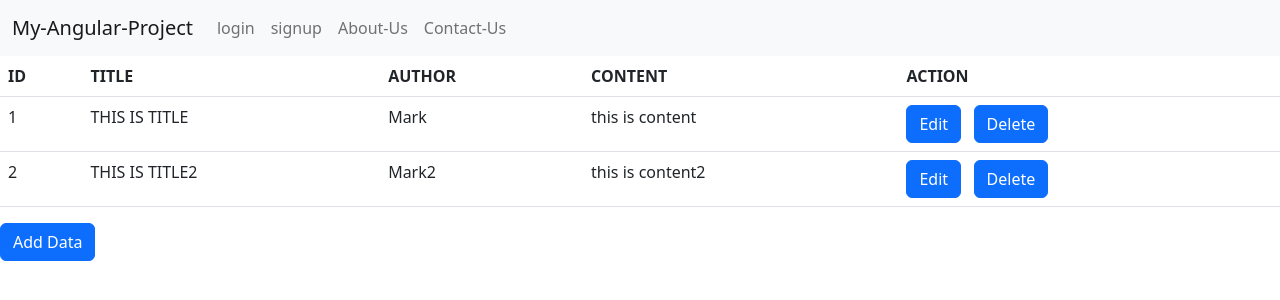
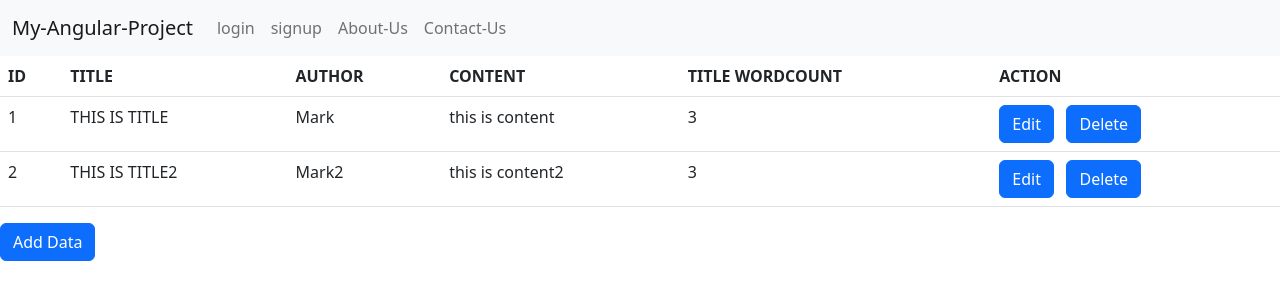
Before and after one commit to satyam1509/angular-p1, an Angular app: page /login in a window 1280 px wide. Both pictures are taken after typing "name@example.com", "Sample123" into the empty fields and a click on the button "Login". Shown: the top 300 px of the page. Built offline with nearby package versions, Linux system fonts and the light colour scheme.

Commit message:
initial commit

```diff
--- a/src/app/admin/admin.module.ts
+++ b/src/app/admin/admin.module.ts
@@ -5,6 +5,7 @@ import { RouterModule } from '@angular/router';
 import { CreateComponent } from './create/create.component';
 import { FormsModule, ReactiveFormsModule } from '@angular/forms';
 import { EditComponent } from './edit/edit.component';
+import { WordcountPipe } from '../wordcount.pipe';
 
 
 
@@ -14,6 +15,7 @@ import { EditComponent } from './edit/edit.component';
     DashboardComponent,
     CreateComponent,
     EditComponent,
+    WordcountPipe
 
 
   ],
--- a/src/app/admin/dashboard/dashboard.component.html
+++ b/src/app/admin/dashboard/dashboard.component.html
@@ -6,6 +6,7 @@
         <th>TITLE</th>
         <th>AUTHOR</th>
         <th>CONTENT</th>
+        <th>TITLE WORDCOUNT</th>
         <th>ACTION</th>
       </tr>
     </thead>
@@ -14,7 +15,8 @@
          <td>{{ Data.id }}</td>
         <td>{{ Data.title | uppercase}}</td>
         <td>{{ Data.author }}</td>
-        <td>{{ Data.content }}</td>
+        <td>{{ Data.content}}</td>
+        <td>{{Data.content |wordcount}}</td>
         <td>
           <a routerLink="edit/{{Data.id}}" class="btn btn-primary btn-block" >Edit</a>
           &nbsp;&nbsp;<button class="btn btn-primary btn-block" (click)="deletedata(Data.id)">Delete</button>
--- a/src/app/admin/dashboard/dashboard.component.ts
+++ b/src/app/admin/dashboard/dashboard.component.ts
@@ -8,6 +8,8 @@ import { DataTransferService } from 'src/app/data-transfer.service';
   styleUrls: ['./dashboard.component.css'],
 })
 export class DashboardComponent implements OnInit {
+
+
   constructor(public dts: DataTransferService) {}
 
   ngOnInit(): void {}
--- a/src/app/app.module.ts
+++ b/src/app/app.module.ts
@@ -7,12 +7,14 @@ import { AuthModule } from './auth/auth.module';
 import { RouterModule } from '@angular/router';
 import { AdminModule } from './admin/admin.module';
 import { NotfoundComponent } from './notfound/notfound.component';
+// import { WordcountPipe } from './wordcount.pipe';
 // import { FormsModule } from '@angular/forms';
 
 @NgModule({
   declarations: [
     AppComponent,
     NotfoundComponent,
+
 
   ],
   imports: [
--- /dev/null
+++ b/src/app/wordcount.pipe.ts
@@ -0,0 +1,11 @@
+import { Pipe, PipeTransform } from '@angular/core';
+
+@Pipe({
+  name: 'wordcount'
+})
+export class WordcountPipe implements PipeTransform {
+  transform(value: any, args?: any): any {
+    return value.trim().split(/\s+/).length;
+  }
+
+}
```
Also changed, not shown: 1 other file (tests, documents, lock files or other folders).
